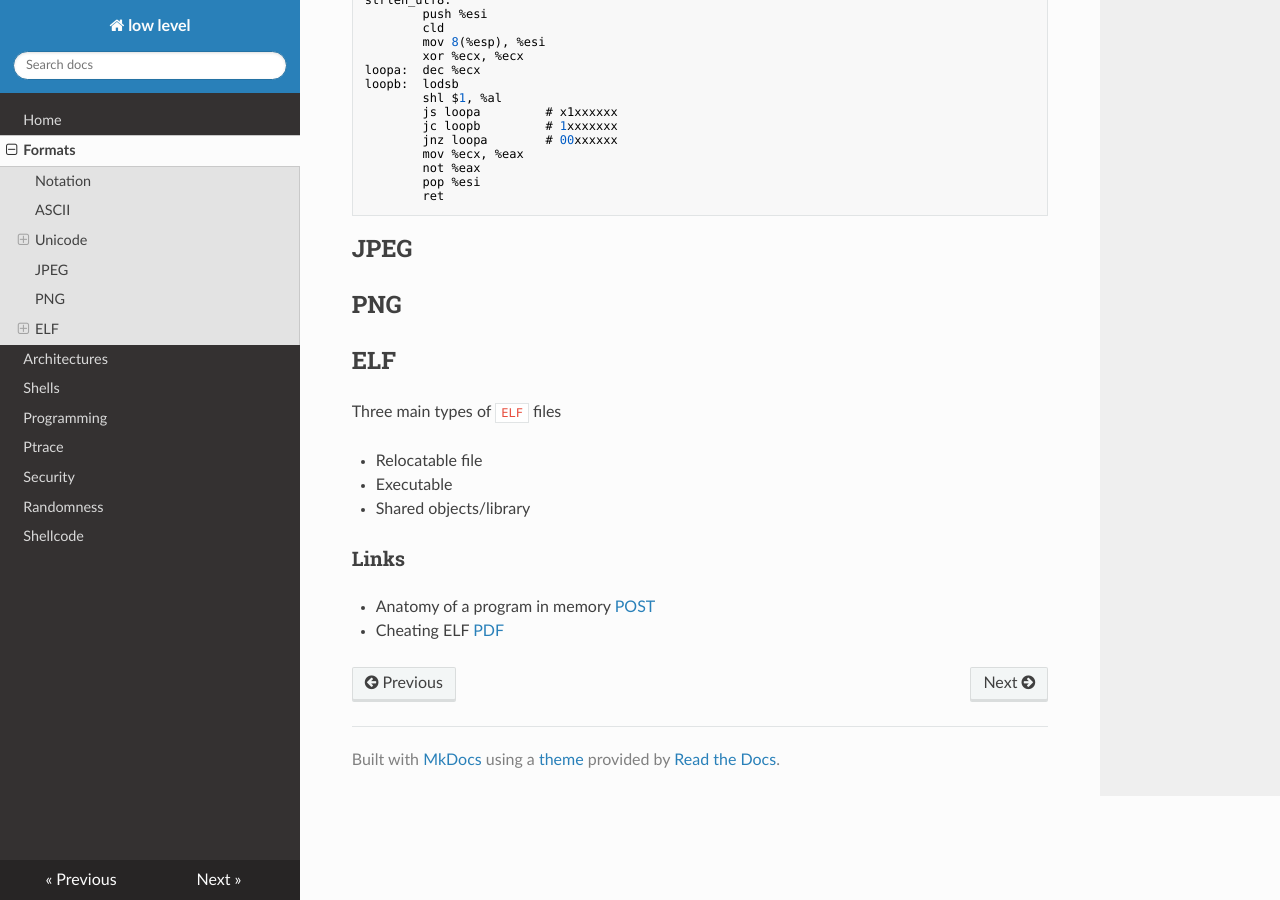
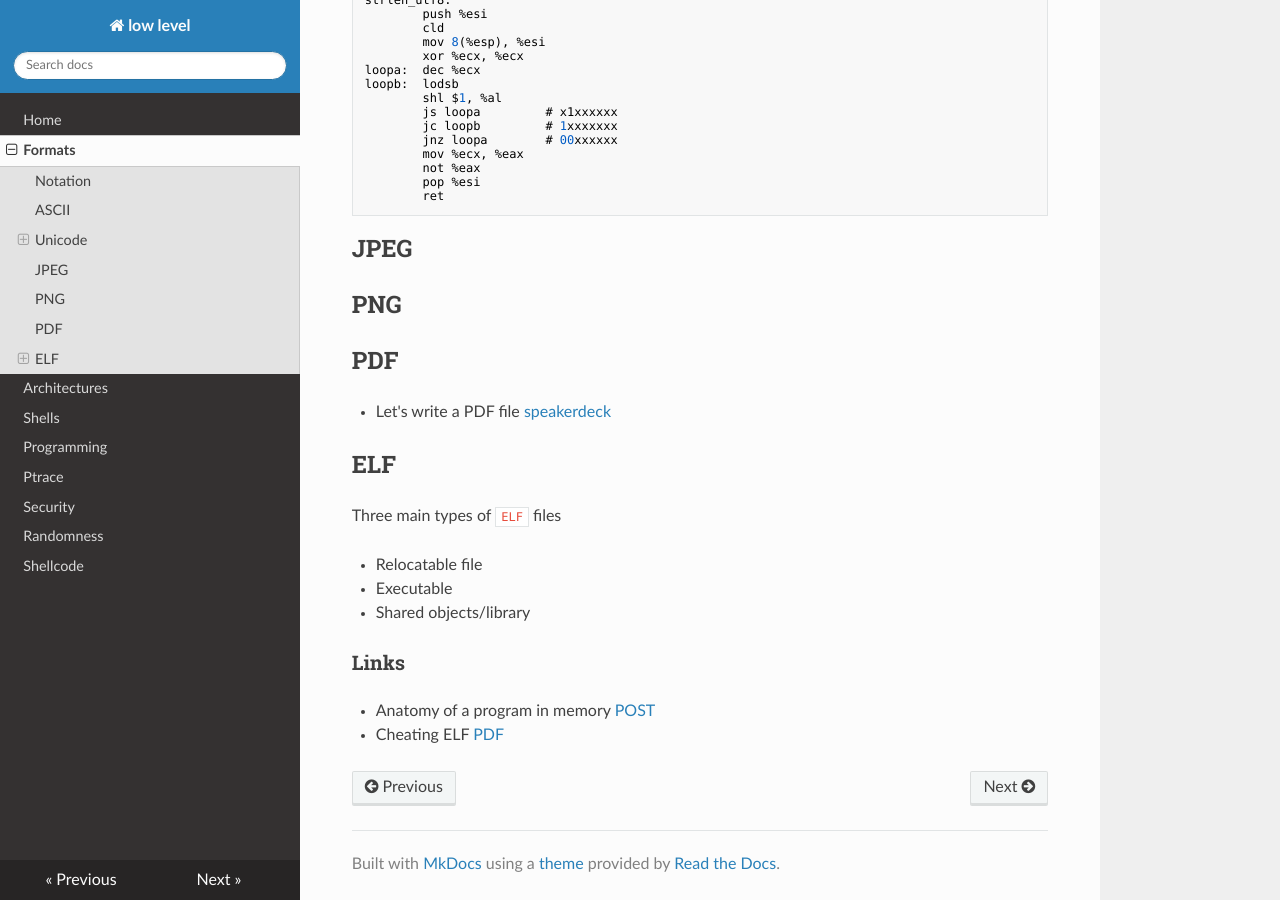
Before and after one commit to gipi/low-level, an MkDocs documentation site: the page built from docs/formats.md, in a window 1280 px wide and 900 px high, scrolled down 1180 px. Built offline with MkDocs 1.6.1, drawn with Linux system fonts in a browser that asks for light colours; nearby versions of some CDN libraries; old or Windows-style settings are respelled for this version of MkDocs.

Commit message:
Add section about PDF.

```diff
--- a/docs/formats.md
+++ b/docs/formats.md
@@ -63,6 +63,10 @@ loopb:  lodsb
 
 ## PNG
 
+## PDF
+
+ - Let's write a PDF file [speakerdeck](https://speakerdeck.com/ange/lets-write-a-pdf-file)
+
 ## ELF
 
 Three main types of ``ELF`` files
```
